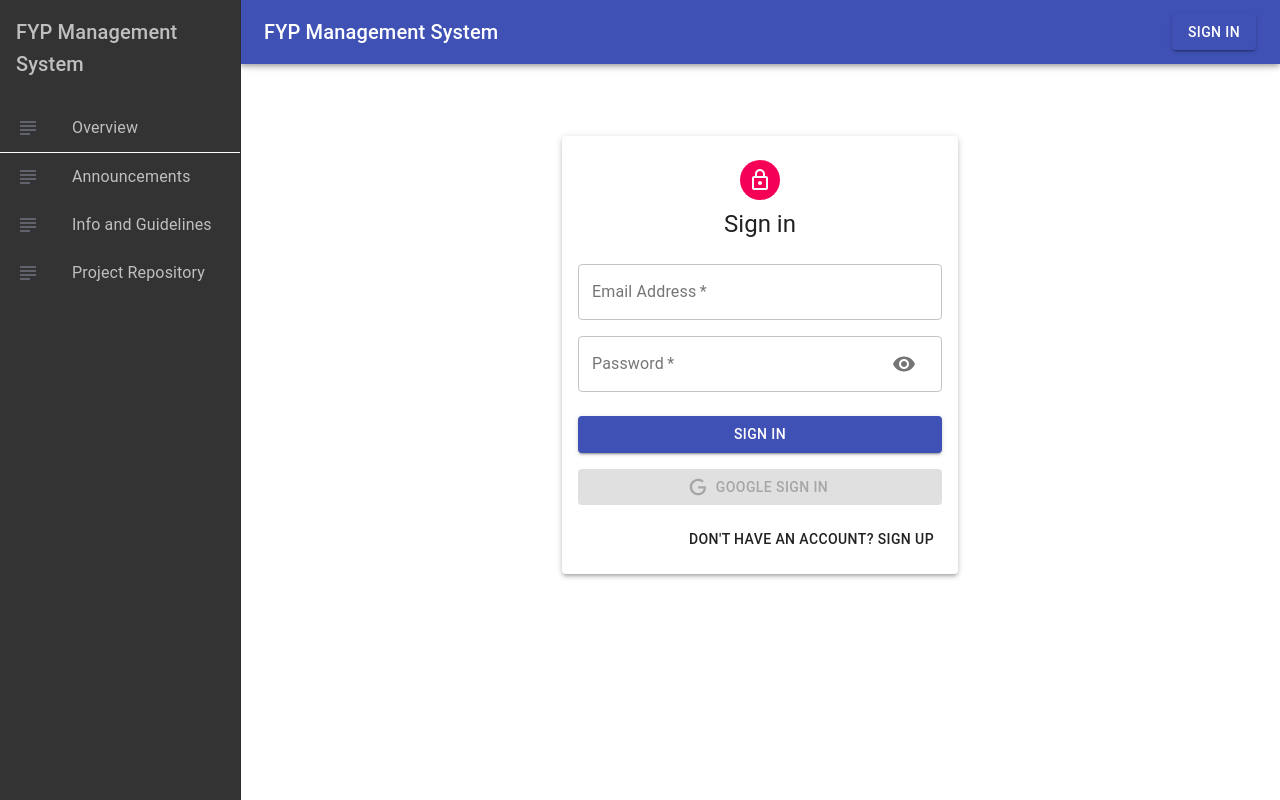
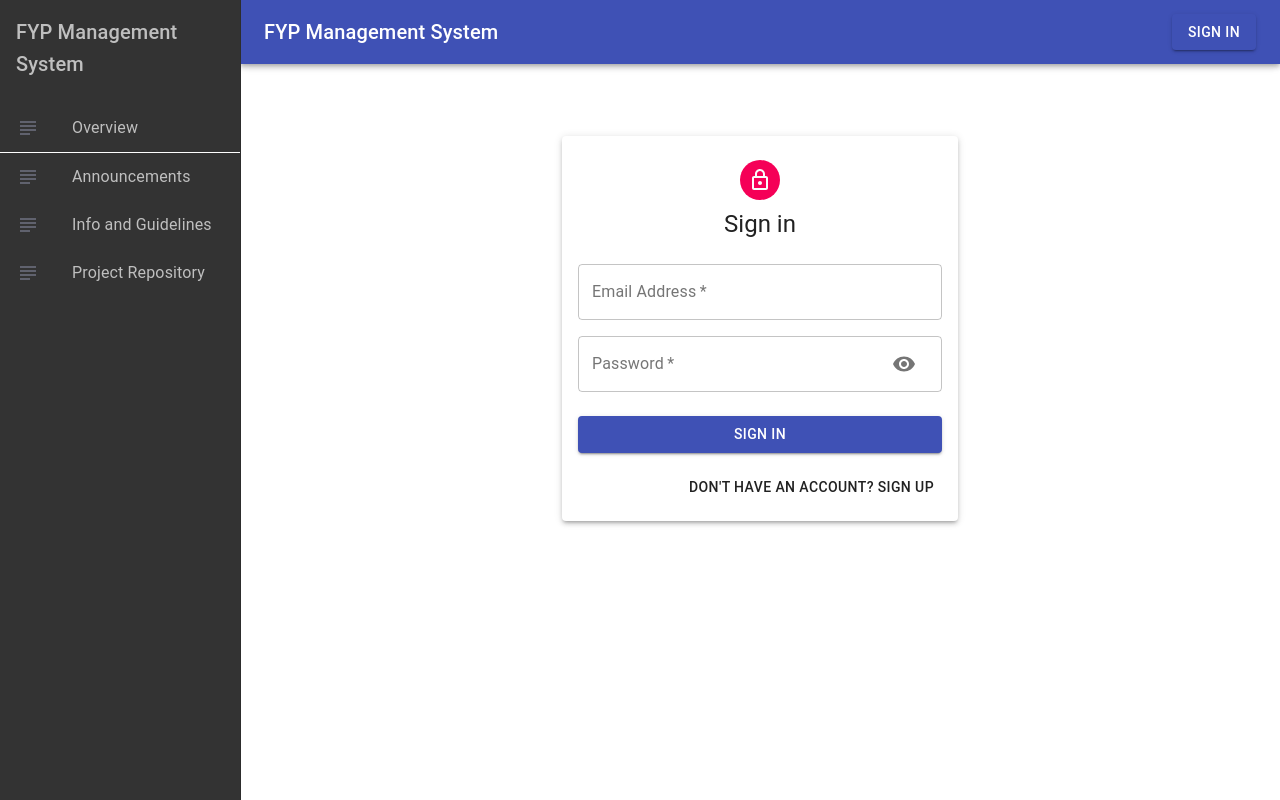
Before and after one commit to JasonX-CWJ/FYP-Management-System, a React (Create React App) app in the folder client/: page /auth in a window 1280 px wide. Built offline with nearby package versions, Linux system fonts and the light colour scheme.

Commit message:
Removed Google Login

```diff
--- a/client/src/components/Auth/Auth.js
+++ b/client/src/components/Auth/Auth.js
@@ -39,26 +39,14 @@ const SignUp = () => {
         e.preventDefault();
 
         if (isSignup) {
+            console.log(form);
             dispatch(signup(form, history));
         } else {
             dispatch(signin(form, history));
         }
     };
 
-    const googleSuccess = async (res) => {
-        const result = res?.profileObj;
-        const token = res?.tokenId;
-
-        try {
-            dispatch({ type: AUTH, data: { result, token } });
-
-            history.push("/");
-        } catch (error) {
-            console.log(error);
-        }
-    };
-
-    const googleError = () => alert("Google Sign In was unsuccessful. Try again later");
+    // const googleError = () => alert("Google Sign In was unsuccessful. Try again later");
 
     const handleChange = (e) => setForm({ ...form, [e.target.name]: e.target.value });
 
@@ -95,17 +83,6 @@ const SignUp = () => {
                     <Button type="submit" fullWidth variant="contained" color="primary" className={classes.submit}>
                         {isSignup ? "Sign Up" : "Sign In"}
                     </Button>
-                    <GoogleLogin
-                        clientId="564033717568-e5p23rhvcs4i6kffgsbci1d64r8hp6fn.apps.googleusercontent.com"
-                        render={(renderProps) => (
-                            <Button className={classes.googleButton} color="primary" fullWidth onClick={renderProps.onClick} disabled={renderProps.disabled} startIcon={<Icon />} variant="contained">
-                                Google Sign In
-                            </Button>
-                        )}
-                        onSuccess={googleSuccess}
-                        onFailure={googleError}
-                        cookiePolicy="single_host_origin"
-                    />
                     <Grid container justify="flex-end">
                         <Grid item>
                             <Button onClick={switchMode}>{isSignup ? "Already have an account? Sign in" : "Don't have an account? Sign Up"}</Button>
```
